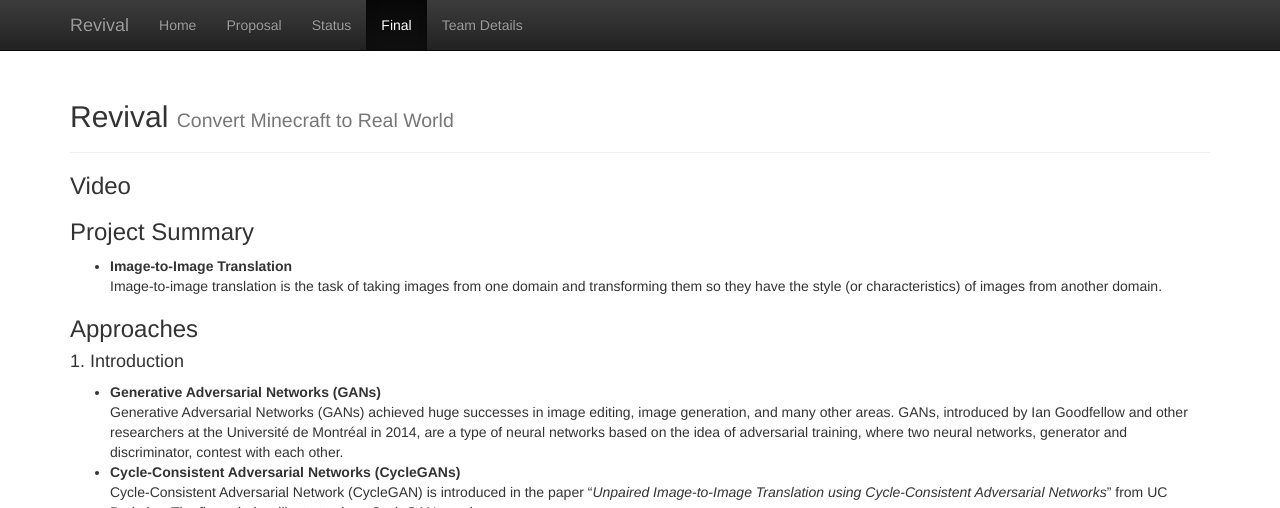
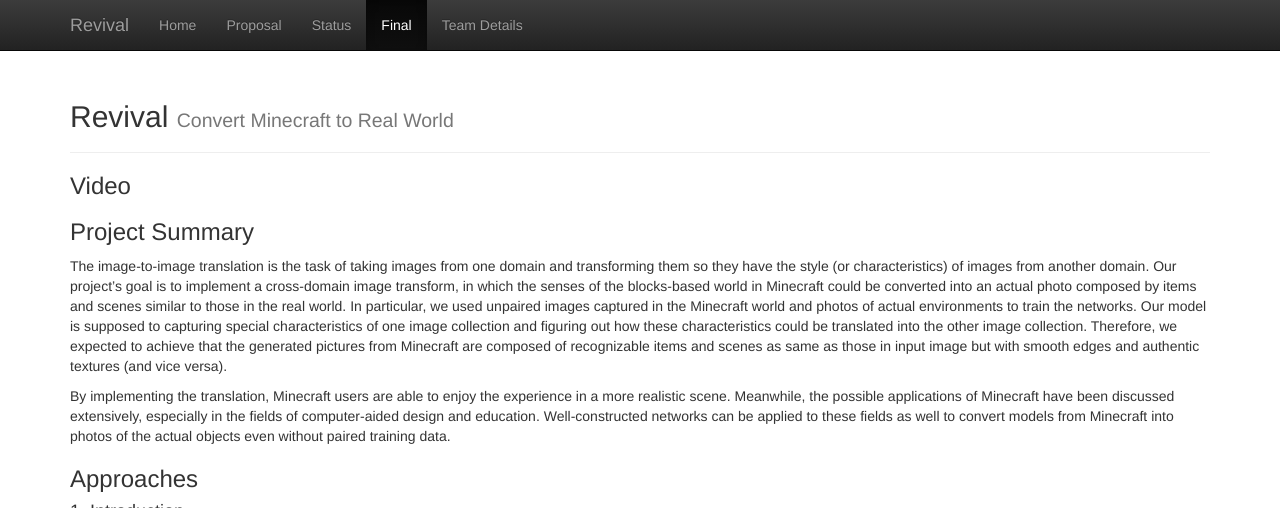
Before and after one commit to sijielu/Revival, a Jekyll site: the page built from docs/final.md, in a window 1280 px wide and 900 px high, cut to the strip 0-508 px from the top of the window. Built offline with Jekyll 4.4.1, drawn with Linux system fonts in a browser that asks for light colours; formulas are drawn with MathJax 3; some of the changed text lies outside the part shown.

Commit message:
Update final.md

```diff
--- a/docs/final.md
+++ b/docs/final.md
@@ -6,8 +6,9 @@
 ### Video
 
 ### Project Summary
-- **Image-to-Image Translation**
-  Image-to-image translation is the task of taking images from one domain and transforming them so they have the style (or characteristics) of images from another domain.
+The image-to-image translation is the task of taking images from one domain and transforming them so they have the style (or characteristics) of images from another domain. Our project’s goal is to implement a cross-domain image transform, in which the senses of the blocks-based world in Minecraft could be converted into an actual photo composed by items and scenes similar to those in the real world. In particular, we used unpaired images captured in the Minecraft world and photos of actual environments to train the networks. Our model is supposed to capturing special characteristics of one image collection and figuring out how these characteristics could be translated into the other image collection. Therefore, we expected to achieve that the generated pictures from Minecraft are composed of recognizable items and scenes as same as those in input image but with smooth edges and authentic textures (and vice versa).
+
+By implementing the translation, Minecraft users are able to enjoy the experience in a more realistic scene. Meanwhile, the possible applications of Minecraft have been discussed extensively, especially in the fields of computer-aided design and education. Well-constructed networks can be applied to these fields as well to convert models from Minecraft into photos of the actual objects even without paired training data.
 
 ### Approaches
 #### 1. Introduction
```
Also changed, not shown: other parts of docs/final.md (+2 -0 lines).
